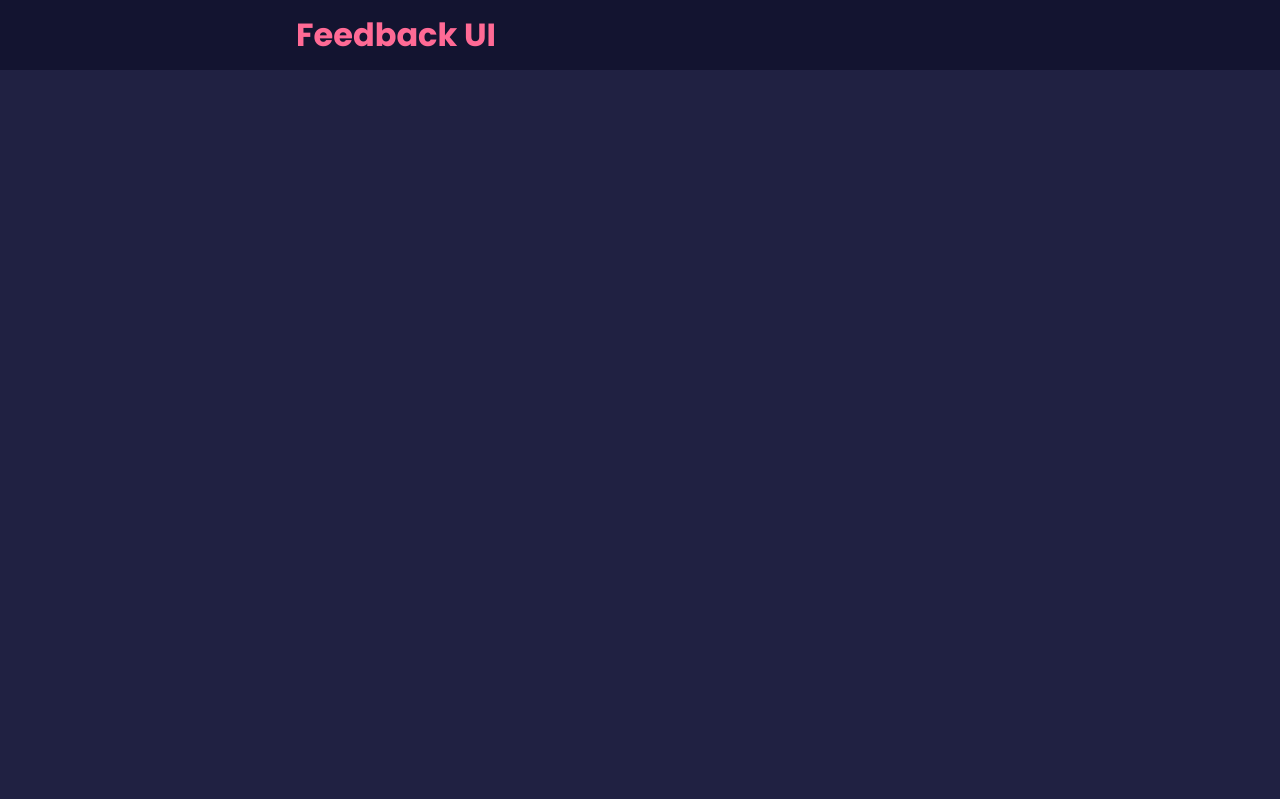
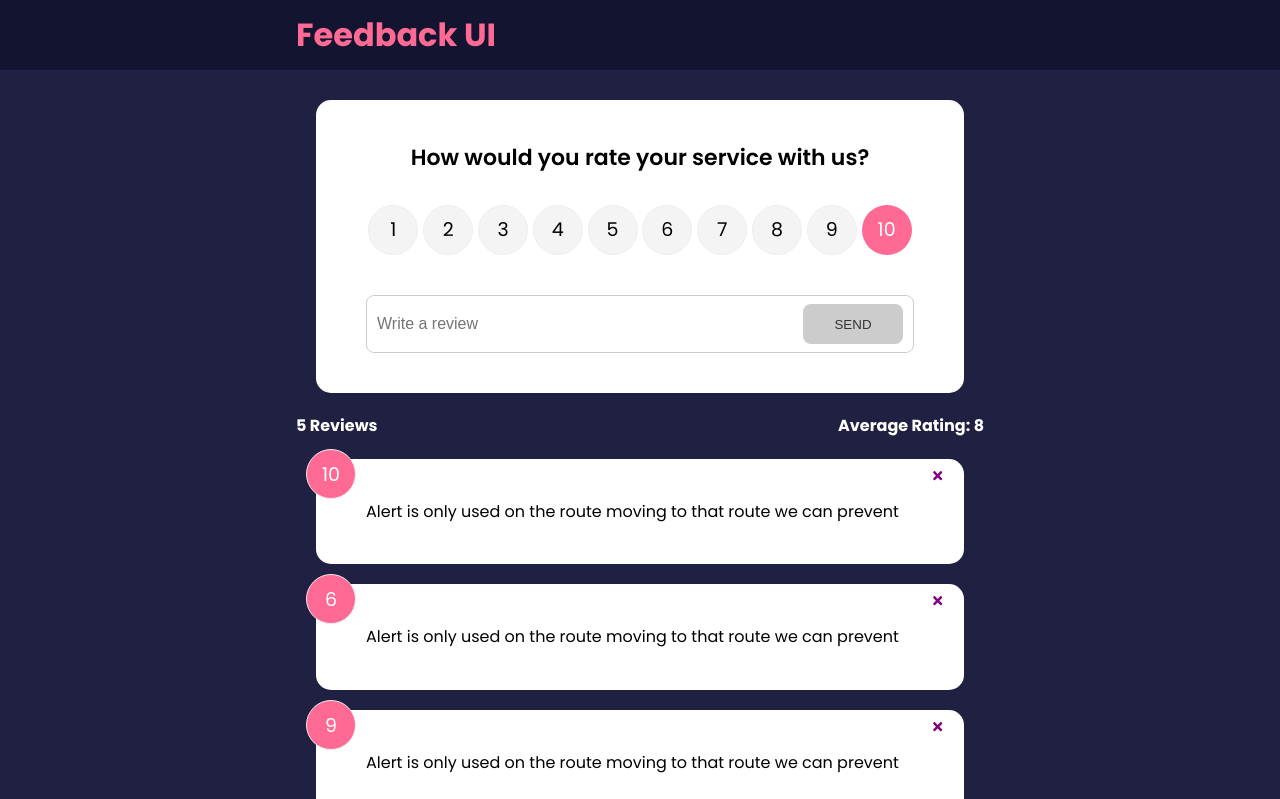
Before and after one commit to VladanStar/ExercisesReact, a React (Create React App) app in the folder exercises01/: page / in a window 1280 px wide. Shown: the top 799 px of the page. Built offline with nearby package versions, Linux system fonts and the light colour scheme.

Commit message:
Add React 6

```diff
--- a/exercises01/src/App.js
+++ b/exercises01/src/App.js
@@ -28,26 +28,28 @@ function App() {
   return (
     <Router>
       <Header />
+      <div className="container">
         <Routes>
-        <React.Fragment className="container">
-          <Route exact path="/">
-            <Route path="" elemen={<FeedbackForm handleAdd={addFeedback} />} />
-            <Route path="" elemen={<FeedbackStats feedback={feedback} />} />
           <Route
-              path=""
-              elemen={
+            exact
+            path="/"
+            element={
+              <>
+                <FeedbackForm handleAdd={addFeedback} />
+                <FeedbackStats feedback={feedback} />
                 <FeedbackList
                   feedback={feedback}
                   handleDelete={deleteFeedback}
                 />
+              </>
             }
           />
-          </Route>
-        </React.Fragment>
+
           <Route path="/about" component={AboutPage}>
             This is the about route
           </Route>
         </Routes>
+      </div>
     </Router>
   );
 }
```
Lines whose indentation alone changed are shown as unchanged.
